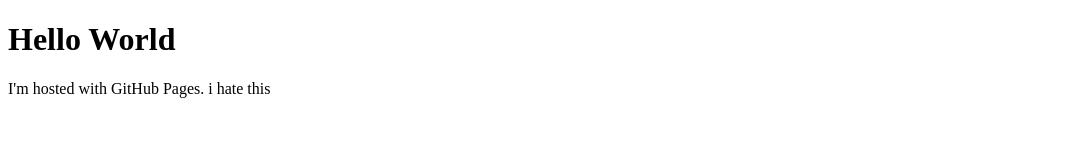
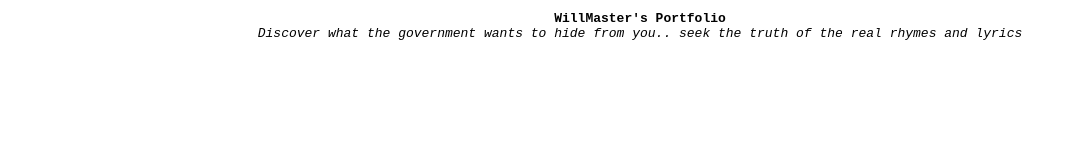
Before and after one commit to willmasterrr/willmasterrr.github.io, a plain HTML site: page index.html in a window 1280 px wide. Shown: the whole page, without its empty margins (0-1077 px from the left). Drawn offline with Linux system fonts and the light colour scheme.

Commit message:
Update index.html

```diff
--- a/index.html
+++ b/index.html
@@ -1,7 +1 @@
-<!DOCTYPE html>
-<html>
-<body>
-<h1>Hello World</h1>
-<p>I'm hosted with GitHub Pages. i hate this</p>
-</body>
-</html>
+<p style="text-align: center;"><code><strong>WillMaster's Portfolio</strong></code><em><br /><code>Discover what the government wants to hide from you.. seek the truth of the real rhymes and lyrics</code><br /><br /></em></p>
```
